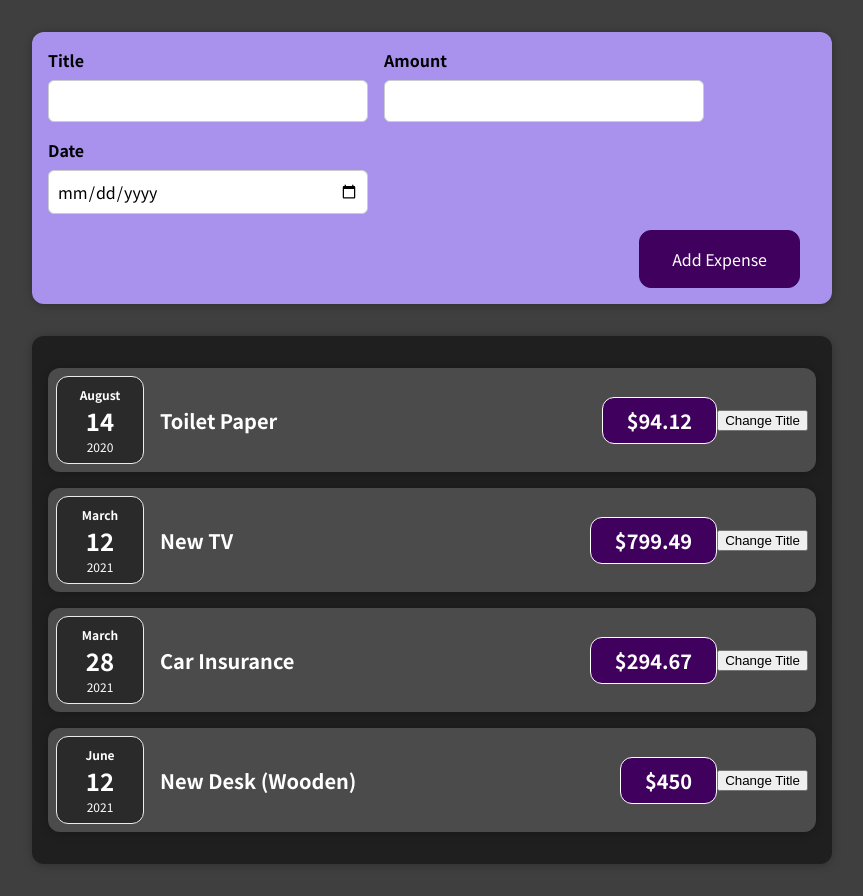
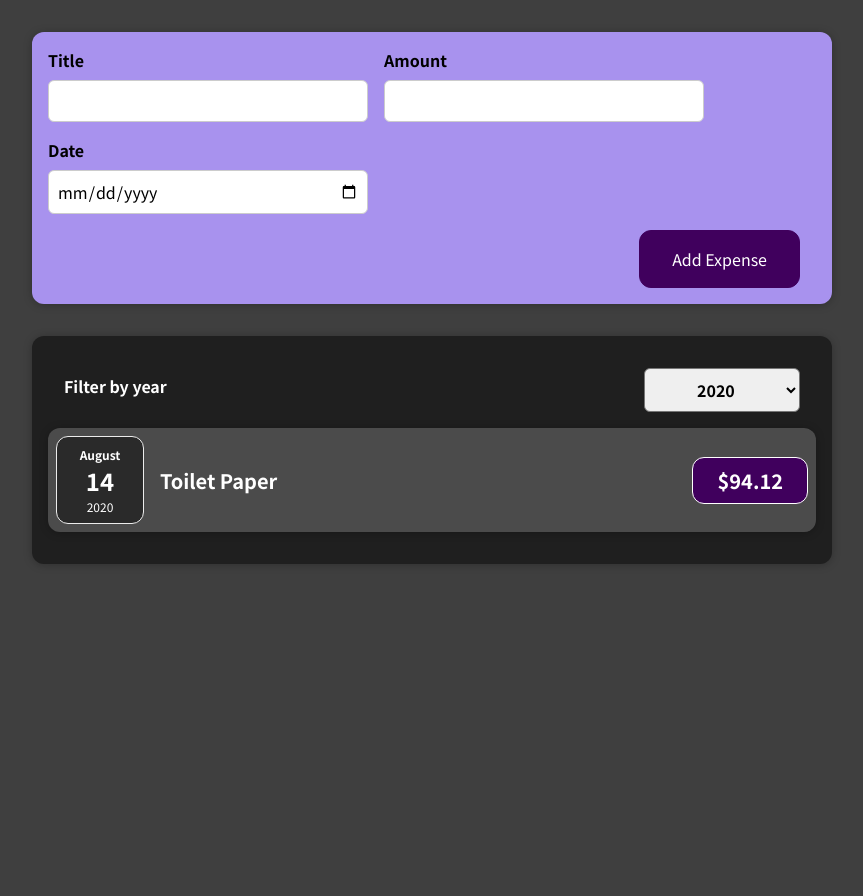
Before and after one commit to teaRain9/react-training, a React (Create React App) app: page / in a window 1280 px wide. Shown: the whole page, without its empty margins (208-1071 px from the left). After the commit the page ends 800 px from the top, so only its background shows below. Built offline with nearby package versions, Linux system fonts and the light colour scheme.

Commit message:
who cares

```diff
--- a/src/App.js
+++ b/src/App.js
@@ -1,9 +1,9 @@
 import Expenses from "./components/expense/Expenses";
 import NewExpense from "./components/newExpense/NewExpense";
+import {useState} from "react";
 
-const App = () => {
 
-    const expenses = [
+const DUMMY_EXPENSES = [
     {
         id: 'e1',
         title: 'Toilet Paper',
@@ -25,8 +25,16 @@
     },
 ];
 
-    const addExpenseHandler = (expenses) => {
-        console.log(expenses)
+const App = () => {
+
+    const [expenses, setExpenses] = useState(DUMMY_EXPENSES)
+
+
+
+    const addExpenseHandler = (expense) => {
+        setExpenses(prevExpenses => {
+            return [expense, ...prevExpenses];
+        })
     }
 
     return (
--- a/src/components/expense/ExpenseItem.js
+++ b/src/components/expense/ExpenseItem.js
@@ -1,25 +1,19 @@
-import { useState} from "react";
 import './ExpenseItem.css'
 import ExpenseDate from "./ExpenseDate";
 import Card from "../Card";
 
 const ExpenseItem = (props) => {
-    const [title, setTitle] = useState(props.title);
 
-    const clickHandler = () => {
-      setTitle('updated!');
-      console.log(title)
-    }
+
     return (
         <Card className='expense-item'>
             <div>
                 <ExpenseDate date={props.date}></ExpenseDate>
             </div>
             <div className="expense-item__description">
-                <h2>{title}</h2>
+                <h2>{props.title}</h2>
             </div>
             <div className="expense-item__price">${props.amount}</div>
-            <button onClick={clickHandler}>Change Title</button>
         </Card>
 
     )
--- a/src/components/expense/Expenses.js
+++ b/src/components/expense/Expenses.js
@@ -1,28 +1,36 @@
 import "./Expenses.css"
 import ExpenseItem from "./ExpenseItem";
 import Card from "../Card";
+import ExpensesFilter from "./ExpensesFilter";
+import {useState} from "react";
 
 const Expenses = (props) => {
+    const [filteredYear, setFilteredYear] = useState('2020')
+    const filterChangeHandler = (selectedYear) => {
+        setFilteredYear(selectedYear);
+    }
 
+    const filterdExpenses = props.expenses.filter(expense => {
+        return expense.date.getFullYear() == filteredYear
+    })
 
     return (
-        <Card className="expenses">
-            <ExpenseItem title={props.expenses[0].title}
-                         date={props.expenses[0].date}
-                         amount={props.expenses[0].amount}/>
+            <Card className="expenses">
+                <ExpensesFilter selected={filteredYear}
+                                onChangeFilter={filterChangeHandler}
+                />
 
-            <ExpenseItem title={props.expenses[1].title}
-                         date={props.expenses[1].date}
-                         amount={props.expenses[1].amount}/>
-
-            <ExpenseItem title={props.expenses[2].title}
-                         date={props.expenses[2].date}
-                         amount={props.expenses[2].amount}/>
-
-            <ExpenseItem title={props.expenses[3].title}
-                         date={props.expenses[3].date}
-                         amount={props.expenses[3].amount}/>
-        </Card>
+                {filterdExpenses.length === 0 && <p>No Expense Found!</p>}
+                {filterdExpenses.length > 0 &&
+                    filterdExpenses.map(expense => (
+                    <ExpenseItem
+                        key={expense.id}
+                        title={expense.title}
+                        amount={expense.amount}
+                        date={expense.date}
+                    />
+                ))}
+            </Card>
     );
 }
 
--- /dev/null
+++ b/src/components/expense/ExpensesFilter.css
@@ -0,0 +1,24 @@
+.expenses-filter {
+    color: white;
+    padding: 0 1rem;
+}
+
+.expenses-filter__control {
+    display: flex;
+    width: 100%;
+    align-items: center;
+    justify-content: space-between;
+    margin: 1rem 0;
+}
+
+.expenses-filter label {
+    font-weight: bold;
+    margin-bottom: 0.5rem;
+}
+
+.expenses-filter select {
+    font: inherit;
+    padding: 0.5rem 3rem;
+    font-weight: bold;
+    border-radius: 6px;
+}
--- /dev/null
+++ b/src/components/expense/ExpensesFilter.js
@@ -0,0 +1,24 @@
+import React from 'react';
+
+import './ExpensesFilter.css';
+
+const ExpensesFilter = (props) => {
+    const dropdownChangeHandler = (event) => {
+        props.onChangeFilter(event.target.value)
+    }
+    return (
+        <div className='expenses-filter'>
+            <div className='expenses-filter__control'>
+                <label>Filter by year</label>
+                <select value={props.selected} onChange={dropdownChangeHandler}>
+                    <option value='2022'>2022</option>
+                    <option value='2021'>2021</option>
+                    <option value='2020'>2020</option>
+                    <option value='2019'>2019</option>
+                </select>
+            </div>
+        </div>
+    );
+};
+
+export default ExpensesFilter;
```
Lines whose indentation alone changed are shown as unchanged.
